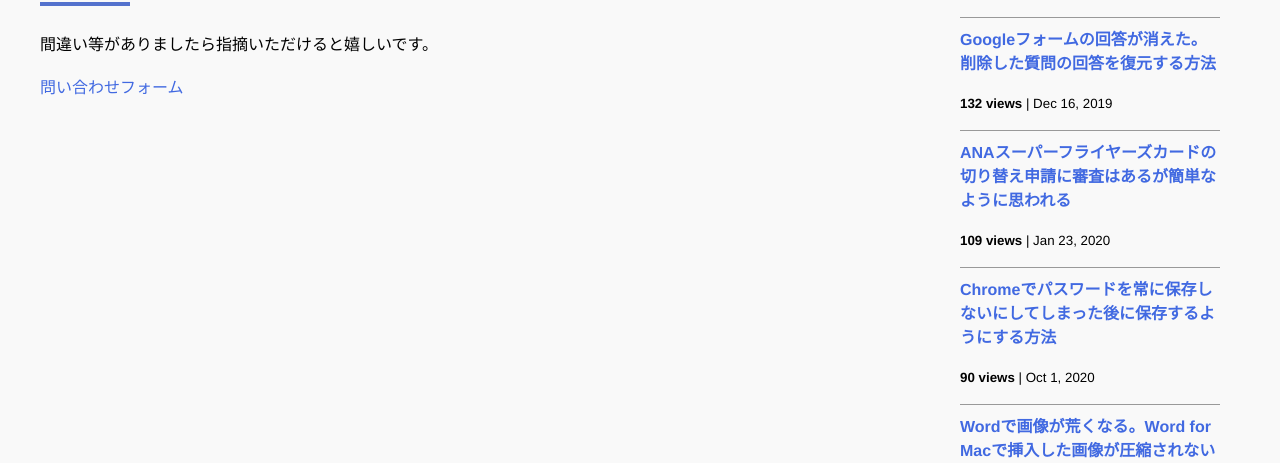
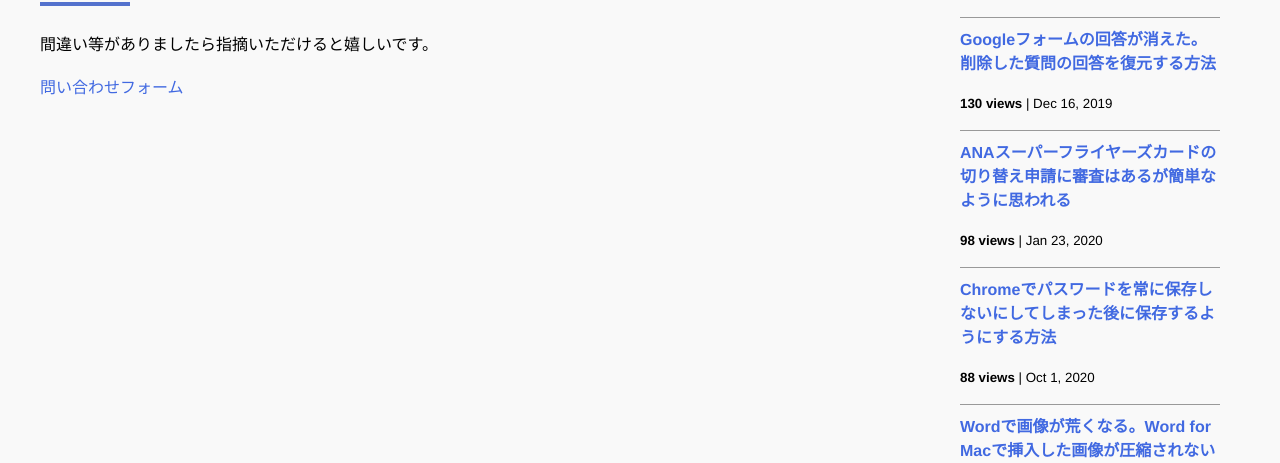
Before and after one commit to iwanaminami/shoyaiwaname, a Jekyll site: the page built from about.markdown, in a window 1280 px wide and 900 px high, scrolled down 806 px. Shown: the part 164-627 px from the top of the window. Built offline with Jekyll 4.4.1, drawn with Linux system fonts in a browser that asks for light colours; nearby versions of some CDN libraries; comment, search, counter and statistics services are not loaded.

Commit message:
chore(ga): update _data/popularposts.yml 20251008-0052

```diff
--- a/_data/popularposts.yml
+++ b/_data/popularposts.yml
@@ -1,11 +1,11 @@
 side:
   - view: 316
     url: "/2020/01/27/ex-rideontheway.html"
-  - view: 132
+  - view: 130
     url: "/2019/12/16/restore-googleform.html"
-  - view: 109
+  - view: 98
     url: "/2020/01/23/sfc-judge.html"
-  - view: 90
+  - view: 88
     url: "/2020/10/01/googlepassword.html"
   - view: 43
     url: "/2021/05/18/image-compression-word.html"
```
